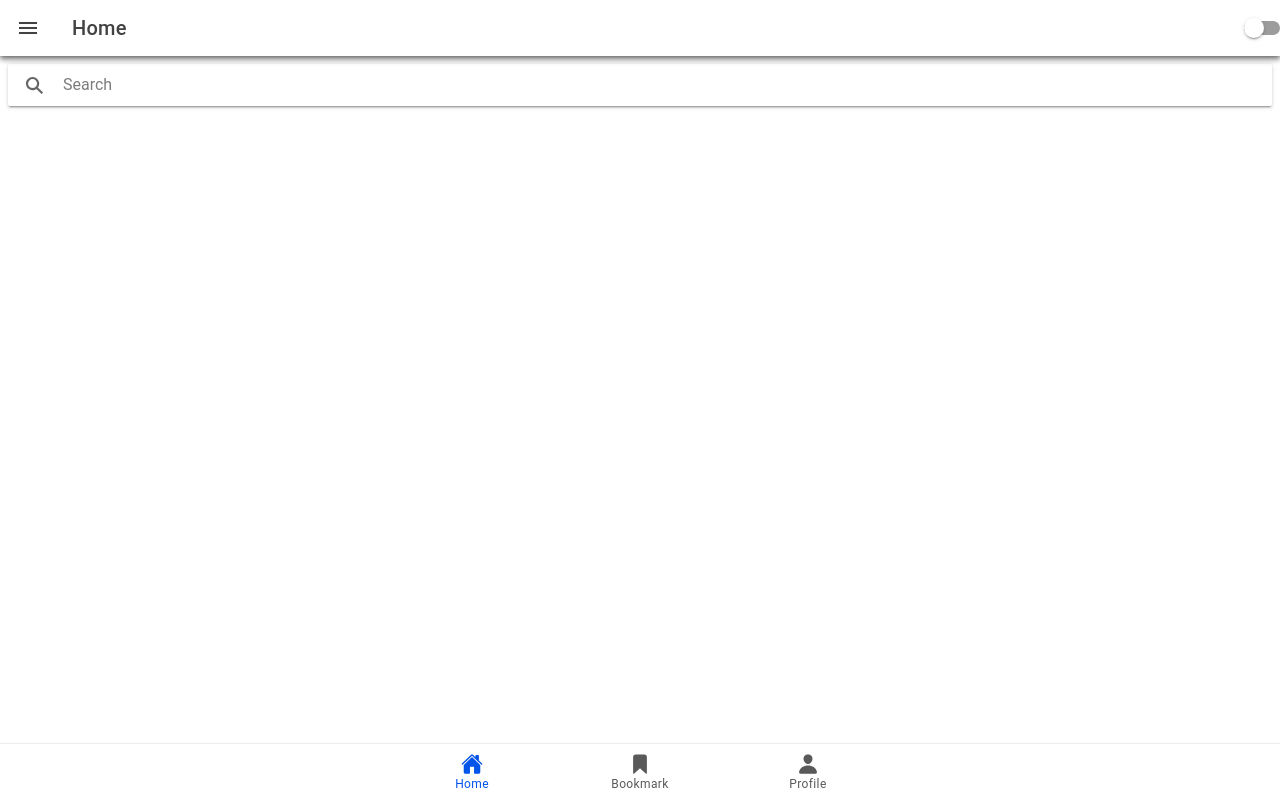
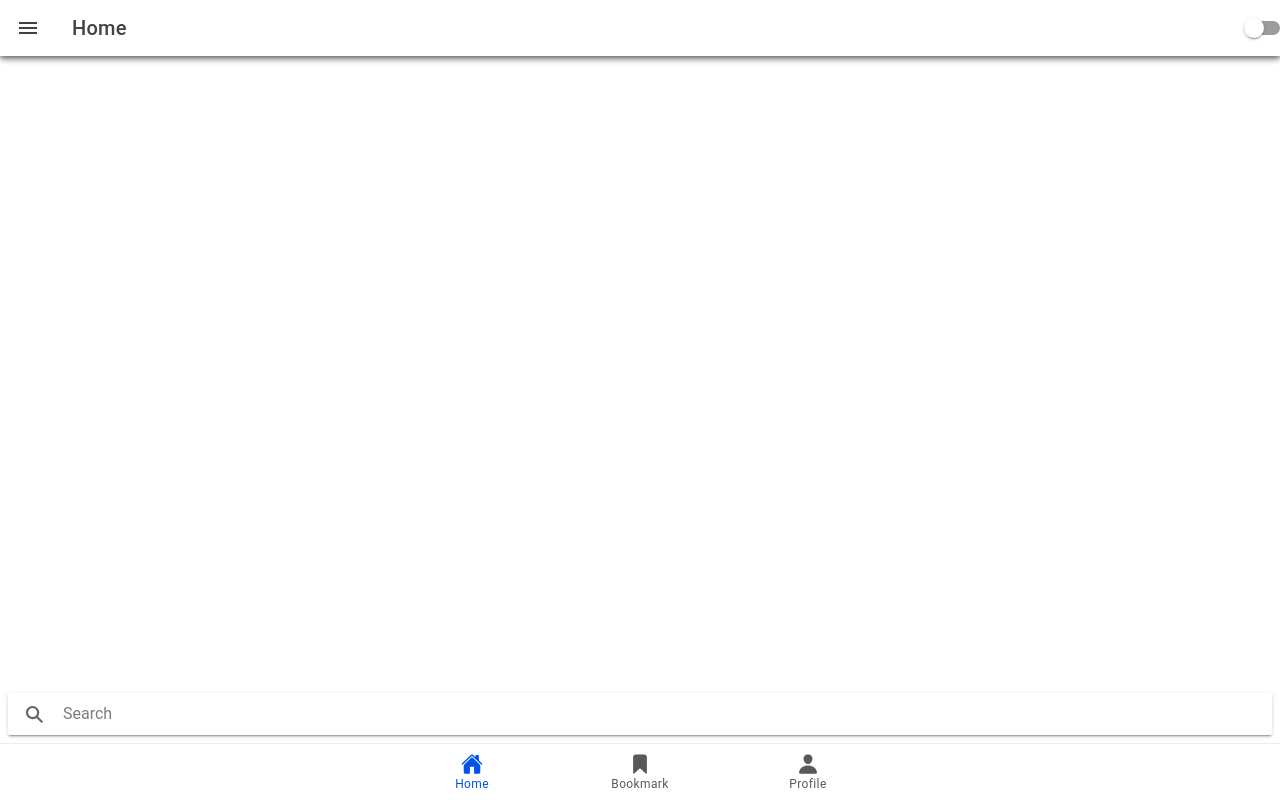
Before and after one commit to yashraj970/Mobile-Apps, a React (Vite) app in the folder naganewsdipr/: page /home in a window 1280 px wide. Built offline with nearby package versions, Linux system fonts and the light colour scheme.

Commit message:
Update Home.tsx

```diff
--- a/naganewsdipr/src/pages/home/Home.tsx
+++ b/naganewsdipr/src/pages/home/Home.tsx
@@ -7,6 +7,9 @@ import {
   IonToolbar,
 } from "@ionic/react";
 import React from "react";
+import HomeNewsList from "./home-news-list/home-news-list";
+import HomePhotoNews from "./home-news/HomePhotoNews";
+import HomeVideoNews from "./home-news/HomeVideoNews";
 
 const Home: React.FC = () => {
   return (
@@ -17,9 +20,11 @@ const Home: React.FC = () => {
         </IonToolbar>
       </IonHeader>
 
-      <IonContent>
-        <IonSearchbar placeholder="Search" />
-      </IonContent>
+      <IonSearchbar placeholder="Search" />
+
+      {/* <HomeNewsList newstype={"photonews"} /> */}
+      {/* <HomePhotoNews /> */}
+      {/* <HomeVideoNews /> */}
     </IonPage>
   );
 };
```
